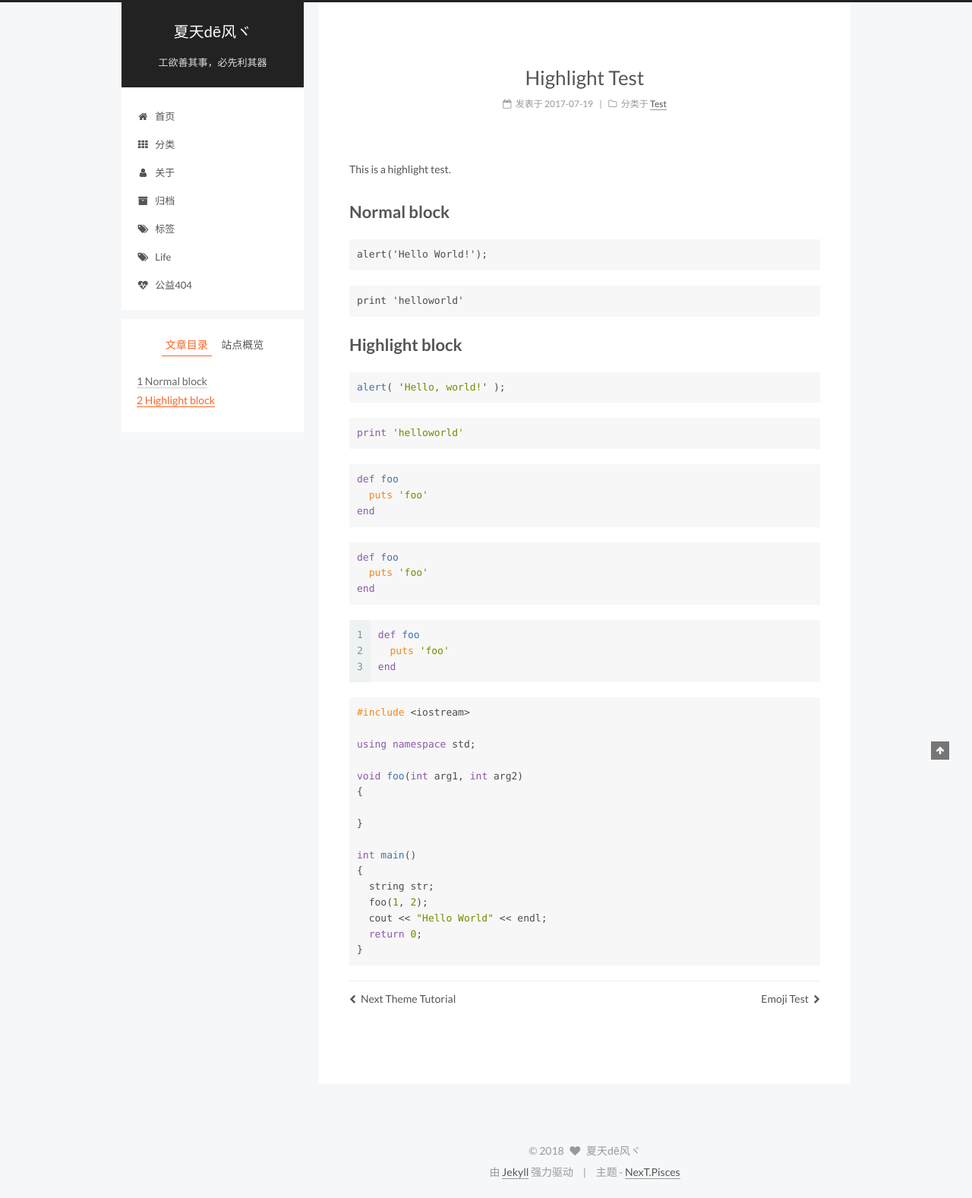
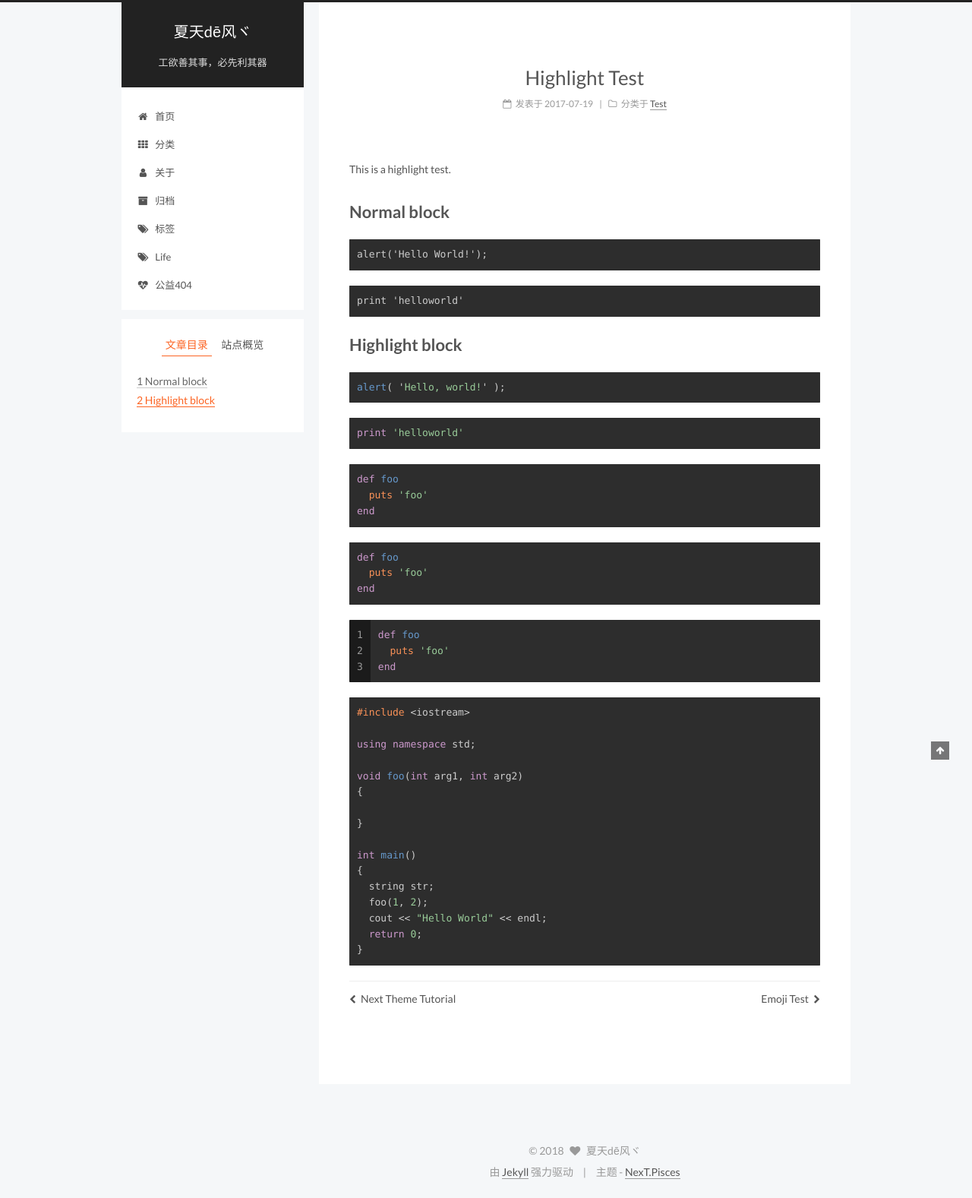
Before and after one commit to biezz/biezz.github.io, a Jekyll site: the page built from _posts/2017-07-19-highlight-test.md, in a window 1280 px wide. Shown: the whole page at 76% size. Built offline with Jekyll 4.4.1, drawn with Linux system fonts in a browser that asks for light colours.

Commit message:
Update _config.yml

```diff
--- a/_config.yml
+++ b/_config.yml
@@ -356,7 +356,7 @@ custom_logo:
 # Available value:
 #    normal | night | night eighties | night blue | night bright
 # https://github.com/chriskempson/tomorrow-theme
-highlight_theme: normal
+highlight_theme: night eighties
 
 
 # ---------------------------------------------------------------
```
